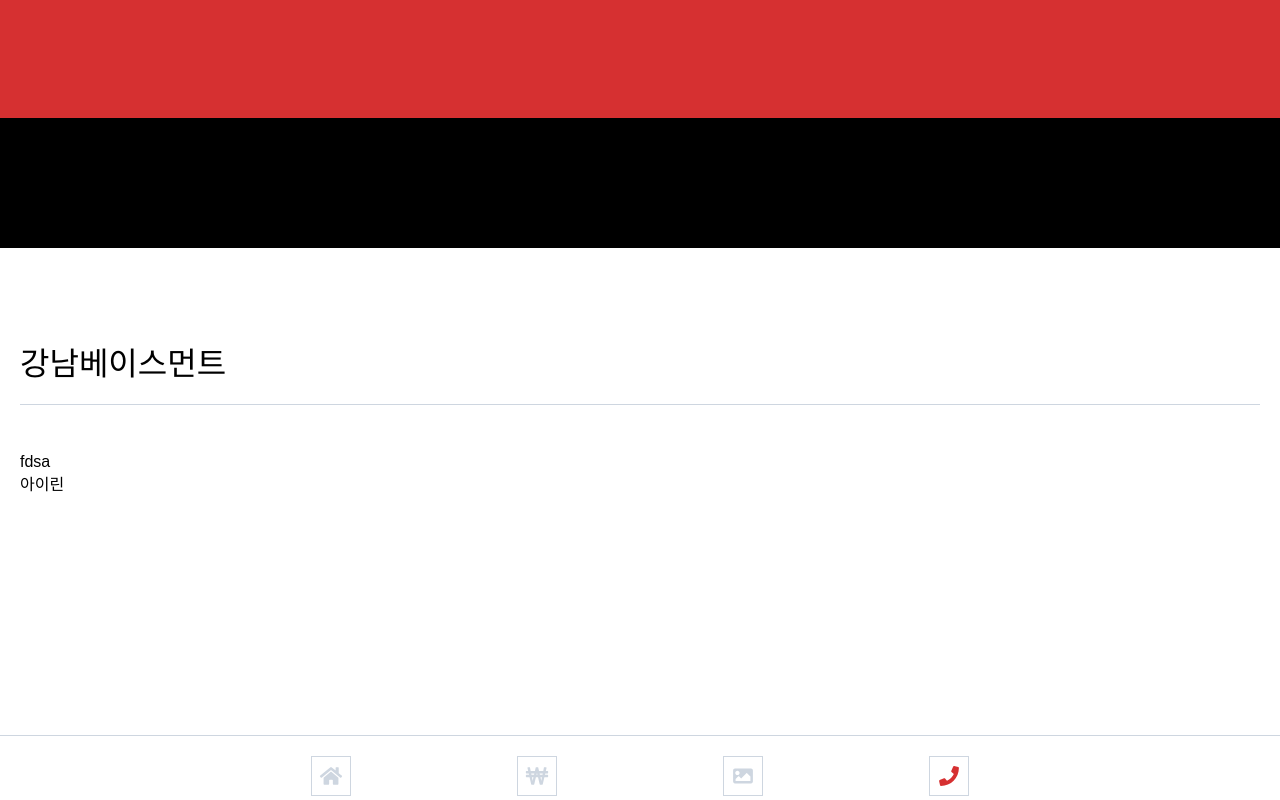
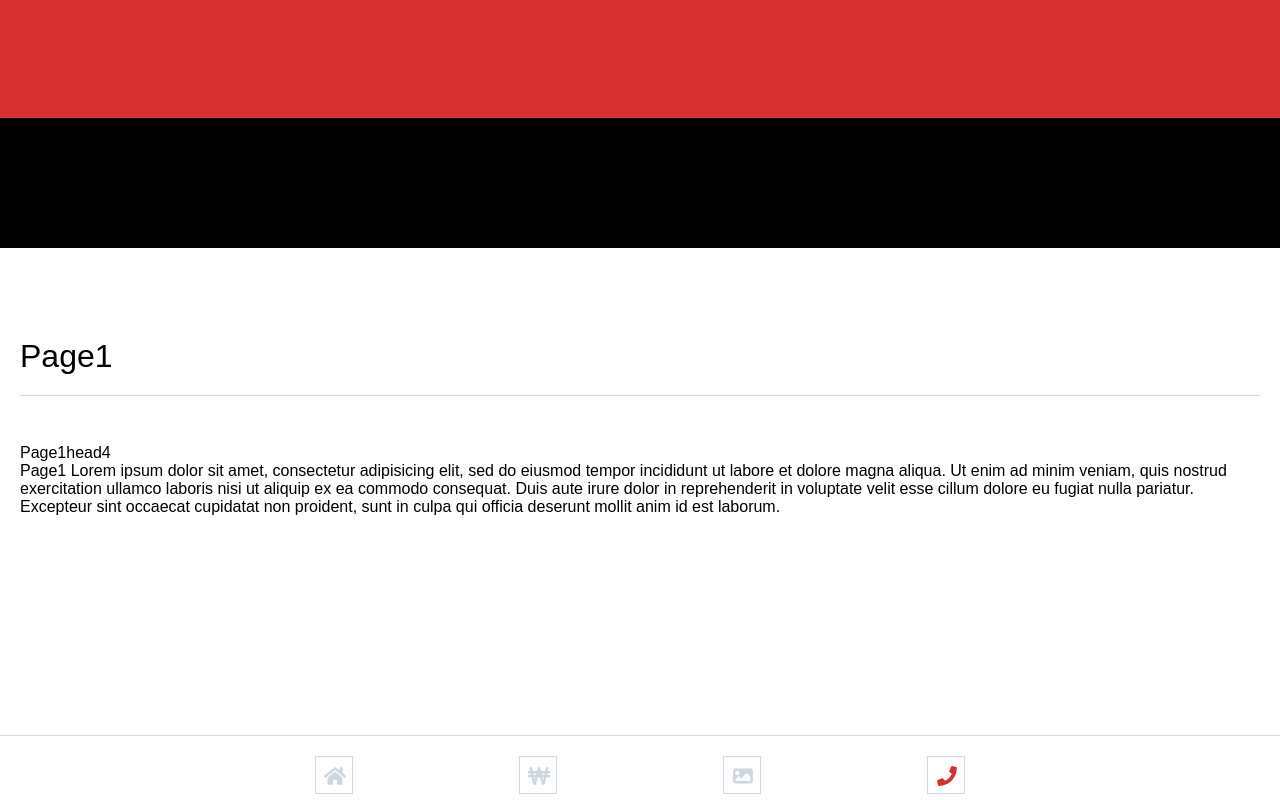
Before and after one commit to fillip89/them2, a plain HTML site: page index.html in a window 1280 px wide. Drawn offline with Linux system fonts and the light colour scheme.

Commit message:
Add files via upload

```diff
--- a/index.html
+++ b/index.html
@@ -16,23 +16,59 @@
     <div class="headerAniContainerOverBorder"></div>
 
 
-
     <div class="mainContainer">
-      <div class="section1">
+      <div id="section1" style="display:block;">
         <div>
-          <h1>강남베이스먼트</h1>
-          <h4>fdsa</h4>
-          <p>아이린</p>
+          <h1>Page1</h1>
+          <h4>Page1head4</h4>
+          <p>Page1 Lorem ipsum dolor sit amet, consectetur adipisicing elit, sed do eiusmod tempor incididunt ut labore et dolore magna aliqua. Ut enim ad minim veniam, quis nostrud exercitation ullamco laboris nisi ut aliquip ex ea commodo consequat. Duis aute irure dolor in reprehenderit in voluptate velit esse cillum dolore eu fugiat nulla pariatur. Excepteur sint occaecat cupidatat non proident, sunt in culpa qui officia deserunt mollit anim id est laborum.</p>
         </div>
       </div>
 
+      <div id="section2" style="display:none;">
+        <div>
+          <h1>Page2</h1>
+          <h4>Page2head4</h4>
+          <p>Page2 Lorem ipsum dolor sit amet, consectetur adipisicing elit, sed do eiusmod tempor incididunt ut labore et dolore magna aliqua. Ut enim ad minim veniam, quis nostrud exercitation ullamco laboris nisi ut aliquip ex ea commodo consequat. Duis aute irure dolor in reprehenderit in voluptate velit esse cillum dolore eu fugiat nulla pariatur. Excepteur sint occaecat cupidatat non proident, sunt in culpa qui officia deserunt mollit anim id est laborum.</p>
+        </div>
+      </div>
+
+      <div id="section3" style="display:none;">
+        <div>
+          <h1>Page3</h1>
+          <h4>Page3head4</h4>
+          <p>Page3 Lorem ipsum dolor sit amet, consectetur adipisicing elit, sed do eiusmod tempor incididunt ut labore et dolore magna aliqua. Ut enim ad minim veniam, quis nostrud exercitation ullamco laboris nisi ut aliquip ex ea commodo consequat. Duis aute irure dolor in reprehenderit in voluptate velit esse cillum dolore eu fugiat nulla pariatur. Excepteur sint occaecat cupidatat non proident, sunt in culpa qui officia deserunt mollit anim id est laborum.</p>
+        </div>
+      </div>
+
+      <!-- FOOTER BTN SCRIPT FUNCTION -->
+      <script type="text/javascript">
+        function section1Btn(){
+          document.getElementById('section1').style.display='block';
+          document.getElementById('section2').style.display='none';
+          document.getElementById('section3').style.display='none';
+        };
+        function section2Btn(){
+          document.getElementById('section1').style.display='none';
+          document.getElementById('section2').style.display='block';
+          document.getElementById('section3').style.display='none';
+        };
+        function section3Btn(){
+          document.getElementById('section1').style.display='none';
+          document.getElementById('section2').style.display='none';
+          document.getElementById('section3').style.display='block';
+        };
+      </script>
 
       <footer>
         <div class="footerFixed">
-          <div class="section1Btn"><img src="iHome.svg" onmouseover="this.src='iHomeWhite.svg'" onmouseout="this.src='iHome.svg'"></img></div>
-          <div class="section2Btn"><img src="iWon.svg" onmouseover="this.src='iWonWhite.svg'" onmouseout="this.src='iWon.svg'"></img></div>
-          <div class="section3Btn"><img src="iImage.svg" onmouseover="this.src='iImageWhite.svg'" onmouseout="this.src='iImage.svg'"></img></div>
-          <div class="section4Btn"><img src="iPhone.svg" onmouseover="this.src='iPhoneWhite.svg'" onmouseout="this.src='iPhone.svg'"></img></div>
+          <button type="button" onclick="section1Btn()"><img src="iHome.svg" onmouseover="this.src='iHomeWhite.svg'" onmouseout="this.src='iHome.svg'"></img></button>
+
+          <button type="button" onclick="section2Btn()"><img src="iWon.svg" onmouseover="this.src='iWonWhite.svg'" onmouseout="this.src='iWon.svg'"></img></button>
+
+          <button type="button" onclick="section3Btn()"><img src="iImage.svg" onmouseover="this.src='iImageWhite.svg'" onmouseout="this.src='iImage.svg'"></img></button>
+
+          <button type="button" onclick=""><img src="iPhone.svg" onmouseover="this.src='iPhoneWhite.svg'" onmouseout="this.src='iPhone.svg'"></img></button>
         </div>
       </footer>
     </div>
--- a/master.css
+++ b/master.css
@@ -585,26 +585,28 @@
 /* =========== main part css =========== */
 body{
   height: 100vh;
-  overflow: hidden;
+  overflow-y: hidden;
   z-index: 0;
 }
-.mainContainer .section1 div{
+
+.mainContainer > div div{
   padding: 90px 20px 0 20px;
 }
-.mainContainer .section1 div h1{
+.mainContainer > div div h1{
   padding-bottom: 20px;
   border-bottom: 1px solid #ced6e0;
   font-weight: 500;
 }
-.mainContainer .section1 div h4{
+.mainContainer > div div h4{
   padding-top: 48px;
   font-weight: 400;
 }
-.mainContainer .section1 div p{
+.mainContainer > div div p{
   font-weight: 300;
 }
 
 
+/* Footer */
 footer{
   margin: 0;
   padding: 0;
@@ -671,23 +673,25 @@ footer div.footerFixed{
     height: 80px;
   }
 }
-
-
-footer .footerFixed div{
+footer .footerFixed button{
   display: inline-block;
   margin: 20px 6.3% 20px 6.3%;
   border: 1px solid #ced6e0;
+  background-color: white;
   color: #ced6e0;
   width: 38px;
   height: 38px;
-  /*background-color: #d63031;*/
 }
-footer .footerFixed div:hover{
+footer .footerFixed button:hover{
+  -webkit-transition: 0.4s;
+  -ms-transition: 0.4s;
+  -moz-transition: 0.4s;
+  -o-transition: 0.4s;
   transition: 0.4s;
   background-color: #d63031;
   border: 1px solid white;
 }
-footer .footerFixed div img{
+footer .footerFixed button img{
   width: 28px;
   height: 28px;
   padding: 5px;
```
